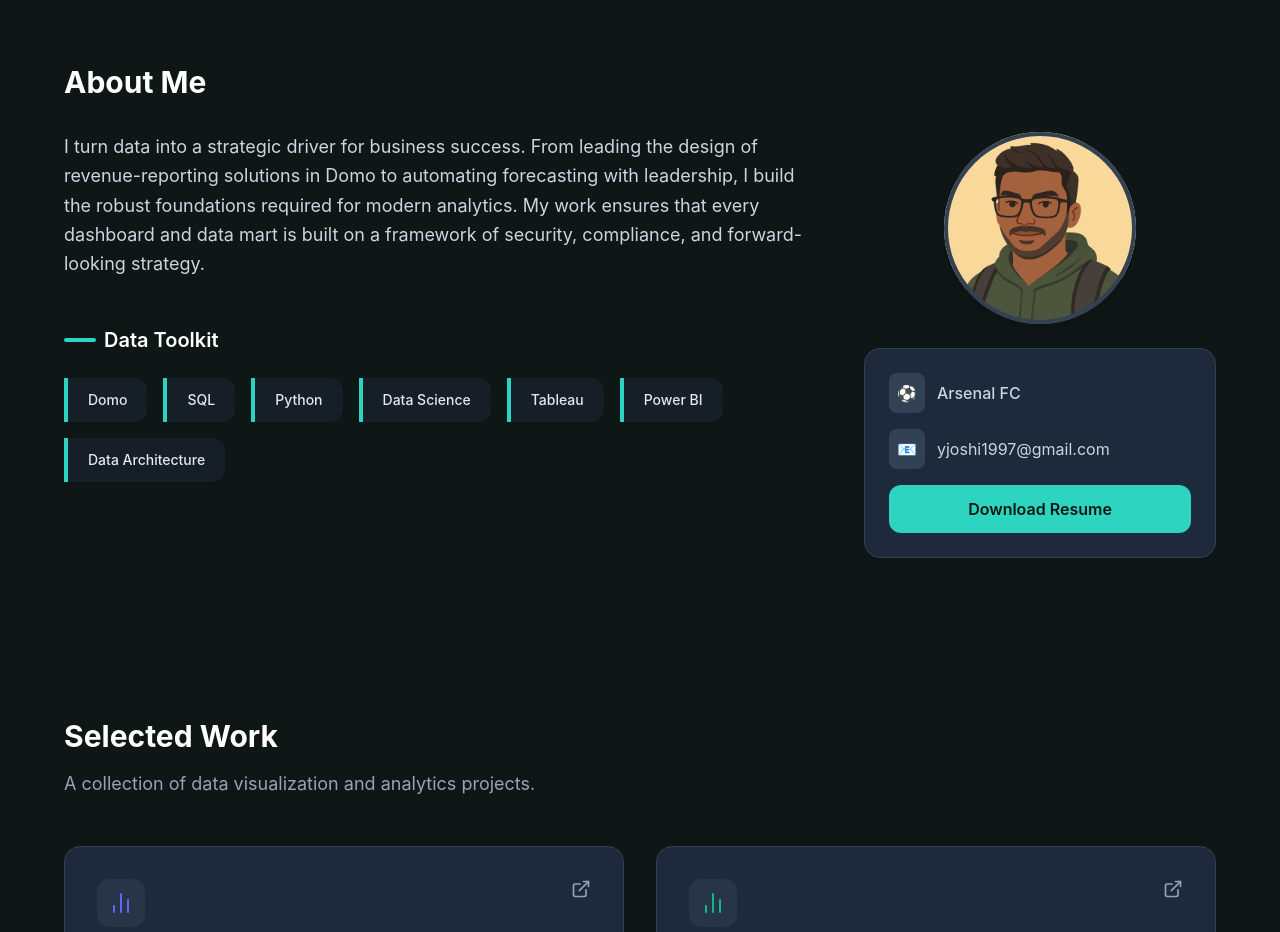
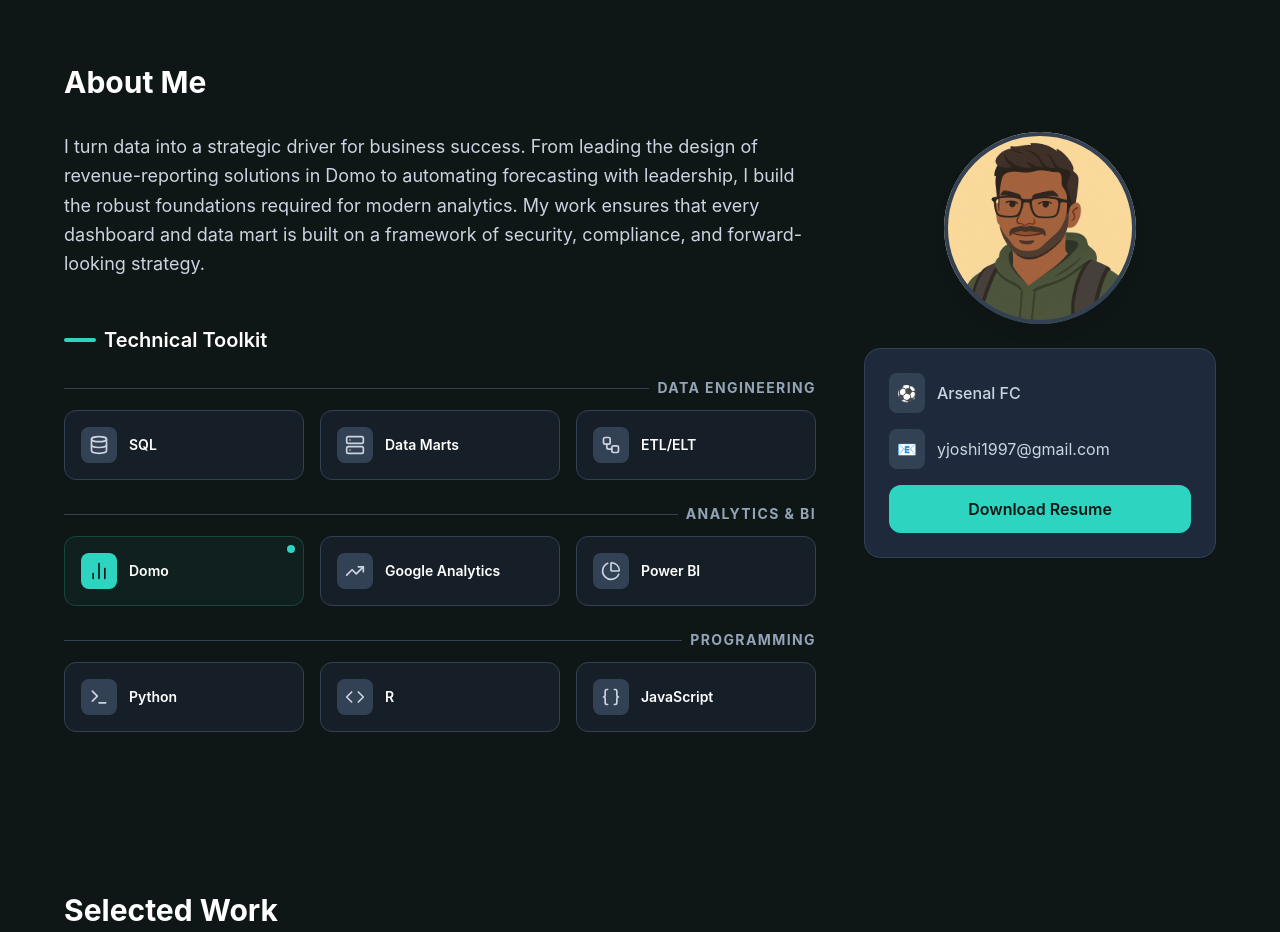
Before and after one commit to yjoshi1/yash, a React (Vite) app: page / in a window 1280 px wide. Shown: the part 880-1812 px from the top of the page. Built offline with nearby package versions, Linux system fonts and the light colour scheme.

Commit message:
Update About: Add categorized Technical Toolkit component

```diff
--- a/src/pages/About.jsx
+++ b/src/pages/About.jsx
@@ -1,10 +1,74 @@
-import React from 'react';
+import React, { useState } from 'react';
 import { motion } from 'framer-motion';
+import { Database, Server, Workflow, BarChart2, TrendingUp, PieChart, Code, Terminal, Braces } from 'lucide-react';
 
-const skills = [
-    "Domo", "SQL", "Python", "Data Science",
-    "Tableau", "Power BI", "Data Architecture"
+const toolkitData = [
+    {
+        category: "Data Engineering",
+        tools: [
+            { name: "SQL", icon: Database, badge: "Advanced" },
+            { name: "Data Marts", icon: Server, badge: "Architect" },
+            { name: "ETL/ELT", icon: Workflow, badge: "Scalable Pipelines" }
+        ]
+    },
+    {
+        category: "Analytics & BI",
+        tools: [
+            { name: "Domo", icon: BarChart2, badge: "Specialist", highlight: true },
+            { name: "Google Analytics", icon: TrendingUp, badge: "Certified" },
+            { name: "Power BI", icon: PieChart, badge: "Proficient" }
+        ]
+    },
+    {
+        category: "Programming",
+        tools: [
+            { name: "Python", icon: Terminal, badge: "Data Scripting" },
+            { name: "R", icon: Code, badge: "Statistical Analysis" },
+            { name: "JavaScript", icon: Braces, badge: "Frontend Viz" }
+        ]
+    }
 ];
+
+const ToolCard = ({ tool }) => {
+    const [isClicked, setIsClicked] = useState(false);
+
+    return (
+        <motion.div
+            layout
+            onClick={() => setIsClicked(!isClicked)}
+            whileHover={{ scale: 1.02, boxShadow: "0 0 20px rgba(45, 212, 191, 0.1)" }}
+            whileTap={{ scale: 0.98 }}
+            className={`cursor-pointer relative p-4 rounded-xl border transition-all duration-300 ${tool.highlight
+                    ? "bg-neon-green/10 border-neon-green/30 dark:bg-neon-green/5 dark:border-neon-green/20"
+                    : "bg-white/50 dark:bg-slate-800/50 border-slate-200 dark:border-slate-700 hover:border-neon-green/50 dark:hover:border-neon-green/50"
+                } backdrop-blur-sm group`}
+        >
+            <div className="flex items-center gap-3">
+                <div className={`p-2 rounded-lg ${tool.highlight ? "bg-neon-green text-matte-black" : "bg-slate-100 dark:bg-slate-700 text-slate-600 dark:text-slate-300 group-hover:text-neon-green group-hover:bg-slate-900 transition-colors"}`}>
+                    <tool.icon size={20} />
+                </div>
+                <div>
+                    <h4 className="font-semibold text-sm text-slate-900 dark:text-white">{tool.name}</h4>
+                    {isClicked && (
+                        <motion.span
+                            initial={{ opacity: 0, x: -10 }}
+                            animate={{ opacity: 1, x: 0 }}
+                            className="text-xs font-medium text-neon-green block"
+                        >
+                            {tool.badge}
+                        </motion.span>
+                    )}
+                </div>
+            </div>
+            {!isClicked && tool.highlight && (
+                <span className="absolute top-2 right-2 flex h-2 w-2">
+                    <span className="animate-ping absolute inline-flex h-full w-full rounded-full bg-neon-green opacity-75"></span>
+                    <span className="relative inline-flex rounded-full h-2 w-2 bg-neon-green"></span>
+                </span>
+            )}
+        </motion.div>
+    );
+};
 
 const About = () => {
     return (
@@ -19,27 +83,33 @@
                     <h2 className="text-3xl font-bold text-slate-900 dark:text-white mb-8">About Me</h2>
 
                     <div className="grid grid-cols-1 md:grid-cols-3 gap-12">
-                        {/* Left Column: Bio */}
-                        <div className="md:col-span-2 prose dark:prose-invert max-w-none text-slate-600 dark:text-slate-300 text-lg leading-relaxed">
-                            <p className="mb-6">
-                                I turn data into a strategic driver for business success. From leading the design of revenue-reporting solutions in Domo to automating forecasting with leadership, I build the robust foundations required for modern analytics. My work ensures that every dashboard and data mart is built on a framework of security, compliance, and forward-looking strategy.
-                            </p>
+                        {/* Left Column: Bio & Toolkit */}
+                        <div className="md:col-span-2">
+                            <div className="prose dark:prose-invert max-w-none text-slate-600 dark:text-slate-300 text-lg leading-relaxed mb-12">
+                                <p className="mb-6">
+                                    I turn data into a strategic driver for business success. From leading the design of revenue-reporting solutions in Domo to automating forecasting with leadership, I build the robust foundations required for modern analytics. My work ensures that every dashboard and data mart is built on a framework of security, compliance, and forward-looking strategy.
+                                </p>
+                            </div>
 
-
-                            <div className="mt-12">
+                            {/* Technical Toolkit */}
+                            <div>
                                 <h3 className="text-xl font-semibold text-slate-900 dark:text-white mb-6 flex items-center gap-2">
                                     <span className="w-8 h-1 bg-neon-green rounded-full"></span>
-                                    Data Toolkit
+                                    Technical Toolkit
                                 </h3>
-                                <div className="flex flex-wrap gap-4">
-                                    {skills.map((skill, index) => (
-                                        <motion.div
-                                            key={index}
-                                            whileHover={{ y: -5, scale: 1.05 }}
-                                            className="px-5 py-3 bg-white/50 dark:bg-slate-800/50 backdrop-blur-sm border-l-4 border-neon-green shadow-sm rounded-r-xl text-slate-700 dark:text-slate-200 font-medium text-sm flex items-center gap-2"
-                                        >
-                                            {skill}
-                                        </motion.div>
+                                <div className="grid grid-cols-1 gap-6">
+                                    {toolkitData.map((category, idx) => (
+                                        <div key={idx}>
+                                            <h4 className="text-sm font-bold text-slate-400 uppercase tracking-widest mb-3 flex items-center gap-2">
+                                                <div className="h-px bg-slate-200 dark:bg-slate-700 flex-grow"></div>
+                                                {category.category}
+                                            </h4>
+                                            <div className="grid grid-cols-1 sm:grid-cols-2 lg:grid-cols-3 gap-4">
+                                                {category.tools.map((tool, toolIdx) => (
+                                                    <ToolCard key={toolIdx} tool={tool} />
+                                                ))}
+                                            </div>
+                                        </div>
                                     ))}
                                 </div>
                             </div>
```
